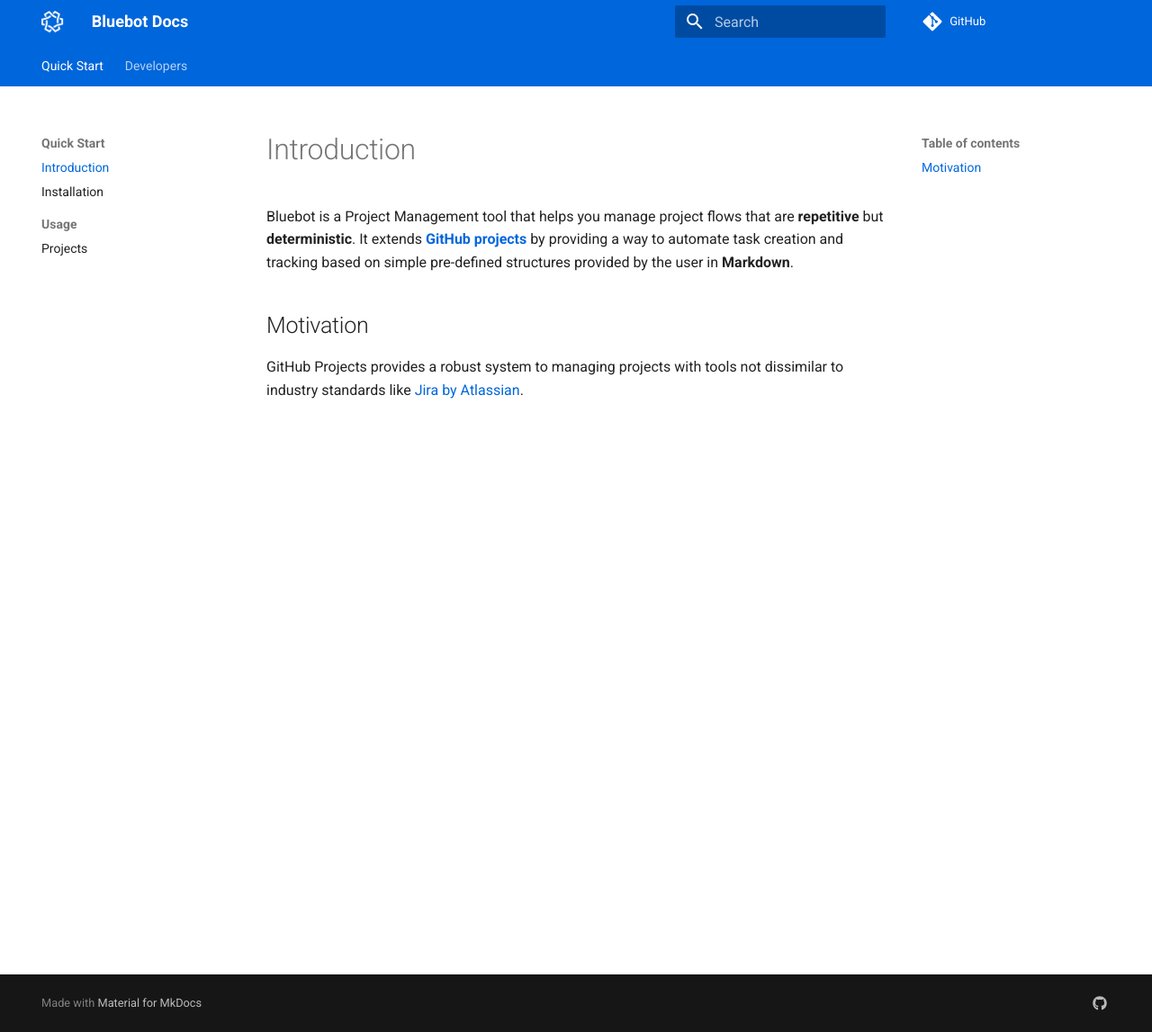
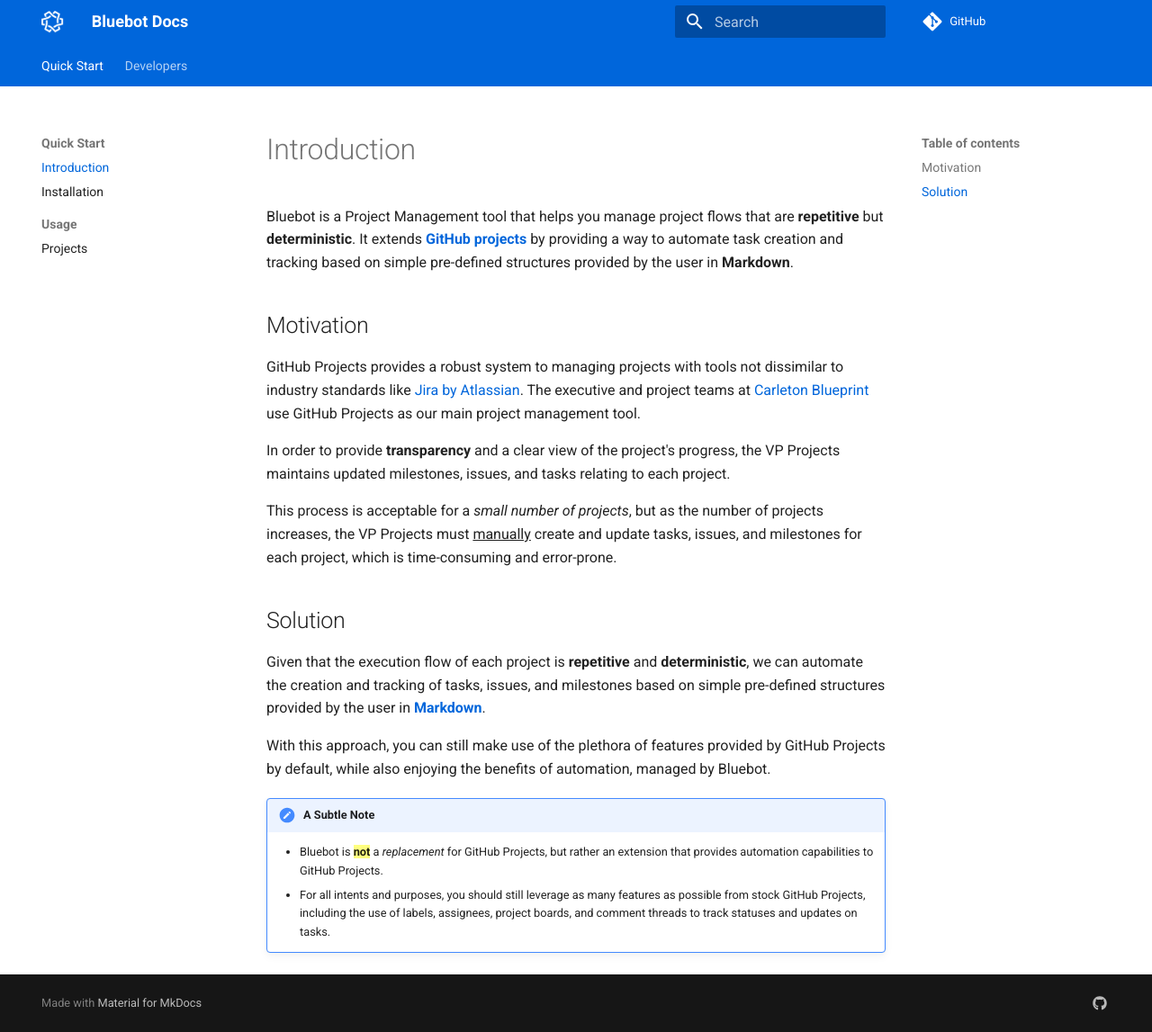
Before and after one commit to Carleton-Blueprint/bluebot, an MkDocs documentation site: the page built from docs/quickstart/introduction.md, in a window 1280 px wide and 1147 px high. Shown: the whole window at 90% size. Built offline with MkDocs 1.6.1 and Material for MkDocs 9.7.7, drawn with Linux system fonts in a browser that asks for light colours; comment, search, counter and statistics services are not loaded.

```diff
--- a/docs/quickstart/introduction.md
+++ b/docs/quickstart/introduction.md
@@ -2,4 +2,18 @@ Bluebot is a Project Management tool that helps you manage project flows that ar
 
 ## Motivation
 
-GitHub Projects provides a robust system to managing projects with tools not dissimilar to industry standards like [Jira by Atlassian](https://www.atlassian.com/software/jira).
+GitHub Projects provides a robust system to managing projects with tools not dissimilar to industry standards like [Jira by Atlassian](https://www.atlassian.com/software/jira). The executive and project teams at [Carleton Blueprint](https://cublueprint.org) use GitHub Projects as our main project management tool.
+
+In order to provide **transparency** and a clear view of the project's progress, the VP Projects maintains updated milestones, issues, and tasks relating to each project.
+
+This process is acceptable for a *small number of projects*, but as the number of projects increases, the VP Projects must ^^manually^^ create and update tasks, issues, and milestones for each project, which is time-consuming and error-prone.
+
+## Solution
+
+Given that the execution flow of each project is **repetitive** and **deterministic**, we can automate the creation and tracking of tasks, issues, and milestones based on simple pre-defined structures provided by the user in [**Markdown**](https://www.markdownguide.org/).
+
+With this approach, you can still make use of the plethora of features provided by GitHub Projects by default, while also enjoying the benefits of automation, managed by Bluebot.
+
+!!! note "A Subtle Note"
+    - Bluebot is **==not==** a *replacement* for GitHub Projects, but rather an extension that provides automation capabilities to GitHub Projects.
+    - For all intents and purposes, you should still leverage as many features as possible from stock GitHub Projects, including the use of labels, assignees, project boards, and comment threads to track statuses and updates on tasks.
--- a/mkdocs.yml
+++ b/mkdocs.yml
@@ -35,6 +35,9 @@ markdown_extensions:
   - attr_list
   - pymdownx.tabbed:
       alternate_style: true
+  - pymdownx.caret
+  - pymdownx.mark
+  - pymdownx.tilde
 
 # --- Styles ---
 theme:
```
Also changed, not shown: docs/developers/guide.md (+5 -0 lines), docs/index.md (added, +1 -0 lines), docs/quickstart/installation.md (+48 -10 lines), docs/quickstart/debug.png (added), docs/quickstart/image-1.png (deleted), docs/quickstart/image-3.png (deleted), docs/quickstart/image.png (deleted), docs/quickstart/permissions.png (added), docs/quickstart/public_page.png (renamed from docs/quickstart/image-2.png), 2 other files.
